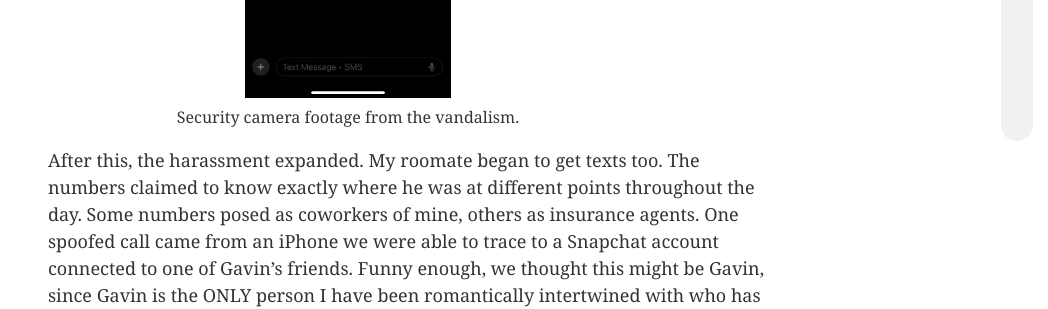
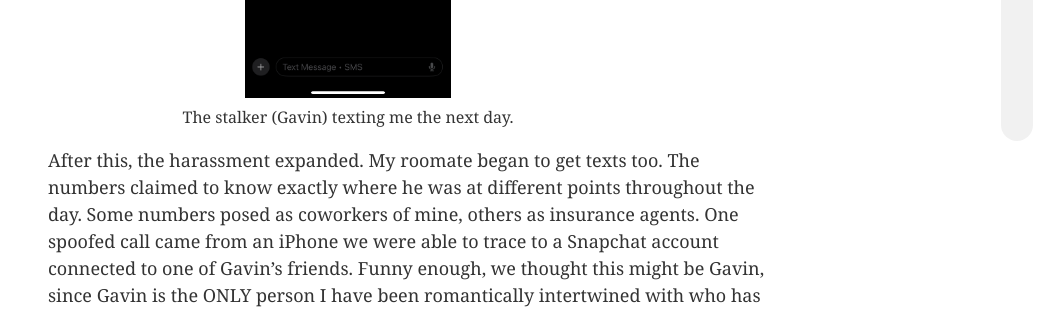
Before and after one commit to 0sps/sullivan.mx, a Jekyll site: the page built from _posts/2026-04-01-Gavin-Grier-stalker.md, in a window 1280 px wide and 900 px high, scrolled down 6093 px. Shown: the part 154-463 px from the top of the window, without its empty margins (232-1280 px from the left). Built offline with Jekyll 4.4.1, drawn with Linux system fonts in a browser that asks for light colours.

Commit message:
Update 2026-04-01-Gavin-Grier-stalker.md

```diff
--- a/_posts/2026-04-01-Gavin-Grier-stalker.md
+++ b/_posts/2026-04-01-Gavin-Grier-stalker.md
@@ -132,13 +132,13 @@ Then, in early March, my car was vandalized. The day after, one of the fake numb
 What happened was someone dumped a gallon of paint on my car. The paint they dumped caused permanent damage, requiring about $4000 in repairs to the hood. (It was a matte hood, so the paint had to be stripped and re-applied)
 
 <figure style="max-width: 600px; text-align: center;">
-  <a href= "/assets/klein.png"><img src="/assets/klein.png" alt="Spencer and Sean" style="height: 50vh;"></a>
+  <a href= "/assets/klein.png"><img src="/assets/klein.png" alt="Sn" style="height: 50vh;"></a>
   <figcaption>Security camera footage from the vandalism.</figcaption>
 </figure>
 
 <figure style="max-width: 600px; text-align: center;">
-  <a href= "/assets/omg.png"><img src="/assets/omg.png" alt="Spencer and Sean" style="height: 50vh;"></a>
-  <figcaption>Security camera footage from the vandalism.</figcaption>
+  <a href= "/assets/omg.png"><img src="/assets/omg.png" alt="S" style="height: 50vh;"></a>
+  <figcaption>The stalker (Gavin) texting me the next day.</figcaption>
 </figure>
 
 
```
